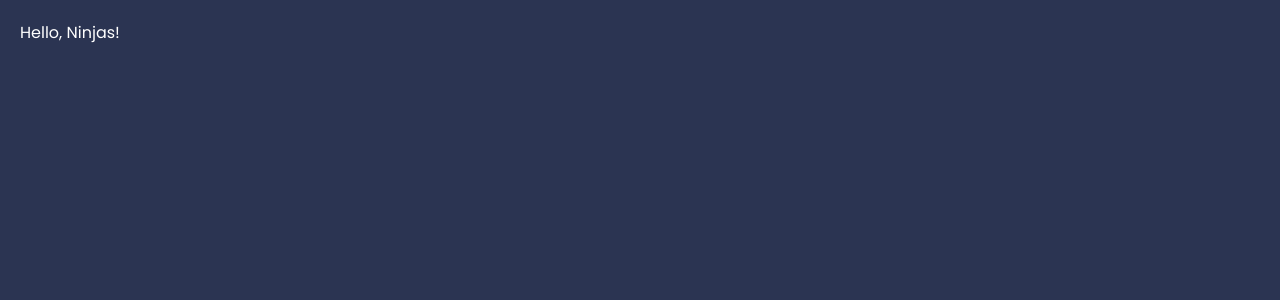
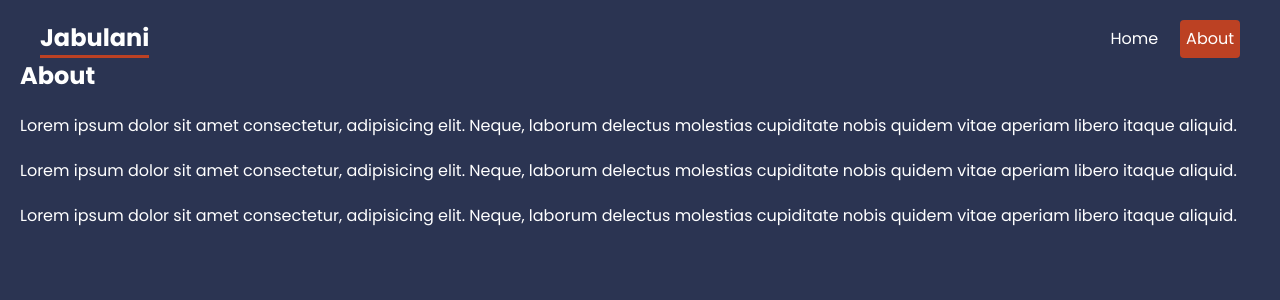
Before and after one commit to Chisonm/react-router-indepth, a React (Create React App) app: page /about in a window 1280 px wide. Shown: the top 300 px of the page. Built offline with nearby package versions, Linux system fonts and the light colour scheme.

Commit message:
old style of routing in react-router-dom

```diff
--- a/package.json
+++ b/package.json
@@ -1,5 +1,5 @@
 {
-  "name": "jobarouter",
+  "name": "Jabulani",
   "version": "0.1.0",
   "private": true,
   "dependencies": {
--- a/src/App.js
+++ b/src/App.js
@@ -1,8 +1,27 @@
+import React from "react";
+import { BrowserRouter, Route, Routes, Link, NavLink} from "react-router-dom";
+
+// pages
+import Home from "./pages/Home";
+import About from "./pages/About";
+
 function App() {
   return (
-    <div className="App">
-      Hello, Ninjas!
-    </div>
+    <BrowserRouter>
+    <header>
+      <nav>
+        <h1>Jabulani</h1>
+        <NavLink to="/">Home</NavLink>
+        <NavLink to="/about">About</NavLink>
+      </nav>
+    </header>
+    <main>
+      <Routes>
+        <Route index element={<Home />} />
+        <Route path="/about" element={<About />} />
+      </Routes>
+    </main>
+    </BrowserRouter>
   );
 }
 
--- a/src/index.css
+++ b/src/index.css
@@ -27,7 +27,28 @@
 }
 
 /* navbar */
+header nav{
+  display: flex;
+  justify-content: end;
+  gap: 16px;
+  max-width: 1200px;
+  margin: 0 auto;
+}
 
+header nav h1 {
+  margin-right: auto;
+  border-bottom: 3px solid var(--primary);
+}
+
+header nav a{
+  text-decoration: none;
+  padding: 6px;
+  border-radius: 4px;
+}
+
+header nav a.active{
+  background: var(--primary);
+}
 
 /* page content */
 
--- /dev/null
+++ b/src/pages/About.js
@@ -0,0 +1,14 @@
+import React from 'react'
+
+function About() {
+  return (
+    <div className='about'>
+        <h2>About</h2>
+        <p>Lorem ipsum dolor sit amet consectetur, adipisicing elit. Neque, laborum delectus molestias cupiditate nobis quidem vitae aperiam libero itaque aliquid.</p>
+        <p>Lorem ipsum dolor sit amet consectetur, adipisicing elit. Neque, laborum delectus molestias cupiditate nobis quidem vitae aperiam libero itaque aliquid.</p>
+        <p>Lorem ipsum dolor sit amet consectetur, adipisicing elit. Neque, laborum delectus molestias cupiditate nobis quidem vitae aperiam libero itaque aliquid.</p>
+    </div>
+  )
+}
+
+export default About
--- /dev/null
+++ b/src/pages/Home.js
@@ -0,0 +1,14 @@
+import React from 'react'
+
+function Home() {
+  return (
+    <div className='home'>
+        <h2>Welcome</h2>
+        <p>Lorem ipsum dolor sit amet consectetur, adipisicing elit. Neque, laborum delectus molestias cupiditate nobis quidem vitae aperiam libero itaque aliquid.</p>
+        <p>Lorem ipsum dolor sit amet consectetur, adipisicing elit. Neque, laborum delectus molestias cupiditate nobis quidem vitae aperiam libero itaque aliquid.</p>
+        <p>Lorem ipsum dolor sit amet consectetur, adipisicing elit. Neque, laborum delectus molestias cupiditate nobis quidem vitae aperiam libero itaque aliquid.</p>
+    </div>
+  )
+}
+
+export default Home
```
